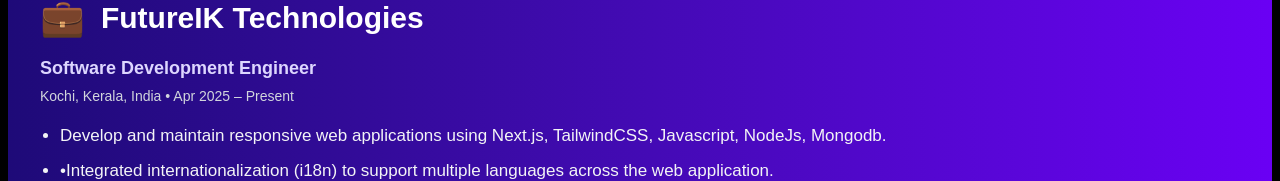
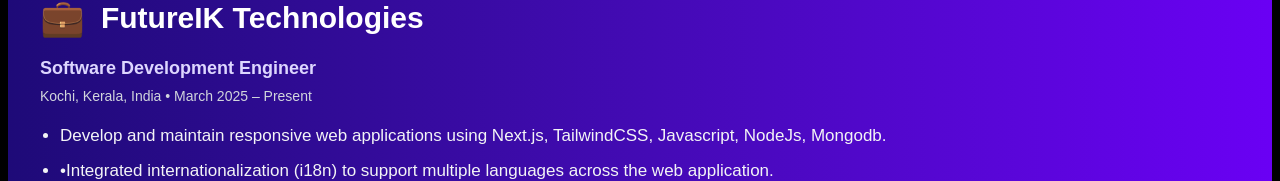
Before and after one commit to eabeljohn453/Portfolio, a Next.js app: page / in a window 1280 px wide. Shown: the part 3877-4058 px from the top of the page. Built offline with nearby package versions, Linux system fonts and the light colour scheme; no server answers; the database is empty.

Commit message:
added cv

```diff
--- a/src/components/Experiencecard/index.jsx
+++ b/src/components/Experiencecard/index.jsx
@@ -54,7 +54,7 @@
         transition={{ delay: 0.4 }}
         className="text-[13px] md:text-sm text-gray-300 mb-4"
       >
-        Kochi, Kerala, India • Apr 2025 – Present
+        Kochi, Kerala, India • March 2025 – Present
       </motion.p>
 
       {/* BULLETS */}
--- a/src/components/body/index.jsx
+++ b/src/components/body/index.jsx
@@ -171,7 +171,7 @@
         </Link>
 
         <Link
-          href="/assets/Eabel cv.pdf"
+          href="/assets/eabel@cv-1-3.pdf"
           className="border border-white w-36 h-12 flex items-center justify-center rounded-3xl font-semibold transition-all duration-300 hover:bg-gradient-to-r hover:from-purple-800 hover:border-black"
         >
           Download CV
```
Also changed, not shown: 2 other files (tests, documents, lock files or other folders).
